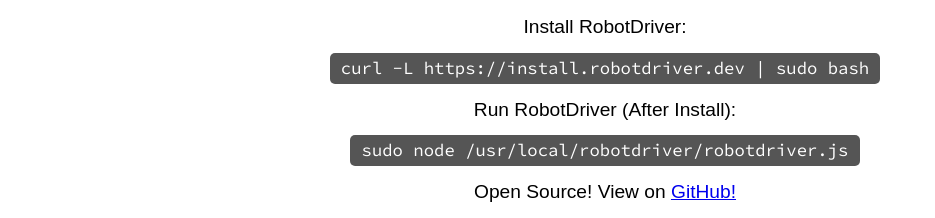
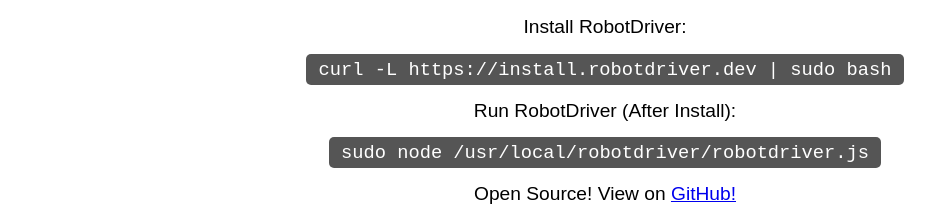
Before and after one commit to RobotDriver/robotdriver.github.io, a plain HTML site: page index.html in a window 1280 px wide. Shown: the part 328-546 px from the top of the page, without its empty margins (35-970 px from the left). Drawn offline with Linux system fonts and the light colour scheme.

Commit message:
index.html - ditch google fonts

```diff
--- a/index.html
+++ b/index.html
@@ -4,7 +4,6 @@
 <meta charset="utf-8">
 <title>RobotDriver.dev</title>
 <meta name="description" content="Learn how to build and drive your own Raspberry Pi FPV video robot!">
-<link href="https://fonts.googleapis.com/css?family=Source+Code+Pro&display=swap" rel="stylesheet">
 <style>
 body,html {
 	font-family: arial;
@@ -54,8 +53,8 @@ code {
 	background: #555;
     border-radius: 5px;
     color: #fff;
-    font-family: "Source Code Pro", monospace;
-    font-size: 0.9em;
+    font-family: monospace;
+    font-size: 1.2em;
     margin: 0 0.25em;
     padding: 0.25em 0.65em;
 }
```
